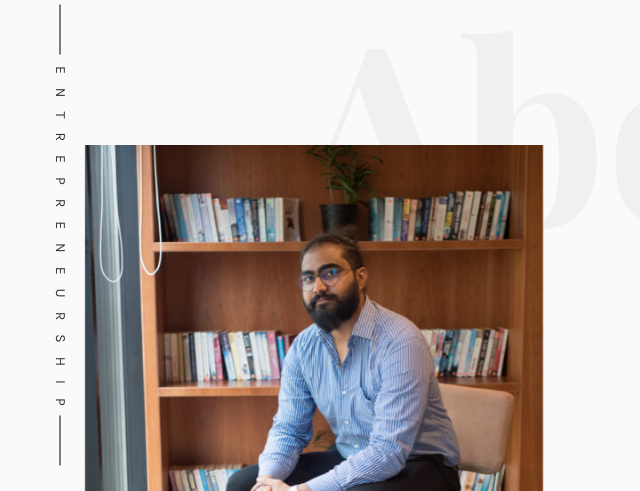
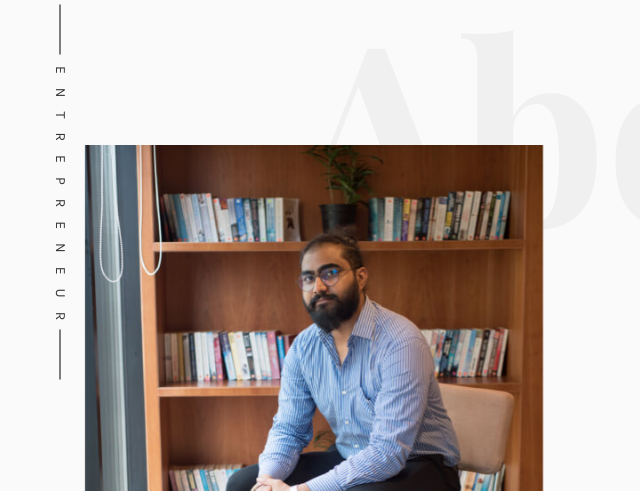
Before and after one commit to baldevpardeshi/harish.website, a plain HTML site: page index.html in a window 1280 px wide. Shown: the part 125-616 px from the top of the page, 0-640 px from the left. Drawn offline with nearby package versions, Linux system fonts and the light colour scheme; files whose address does not match are found by name; a web font is replaced by a local one.

Commit message:
chagnes updated

```diff
--- a/index.html
+++ b/index.html
@@ -4,7 +4,7 @@
 <head>
     <meta charset=utf-8>
     <meta http-equiv=X-UA-Compatible content="IE=edge">
-    <title>Harish Boke - Web Developer</title>
+    <title>Harish Boke - Entrepreneur  & President</title>
     <meta name=viewport content="width=device-width, initial-scale=1">
     <meta name=description content="harish boke, Front-end Web Developer specialising in Responsive Websites using HTML5, CSS3, SVG, Creative JavaScript, Progressive Enhancement">
     <meta name=keywords content="front-end developer, front-end development, web developer, Website development, UI developer, Harish Boke Web Developer, Web Developer in India, Web developer in Pune, Responsive Web Design, SEO, SEO specialist, Web Designing, Professional Web Developer, Professional Front end Developer">
@@ -143,7 +143,7 @@
                     <i class=icon-plus2></i>
                     <i class=icon-minus2></i>
                 </span>
-                <span class="accordion-title">Entrepreneurship</span>
+                <span class="accordion-title">Entrepreneur</span>
             </a>
             </h4>
         </div>
```
